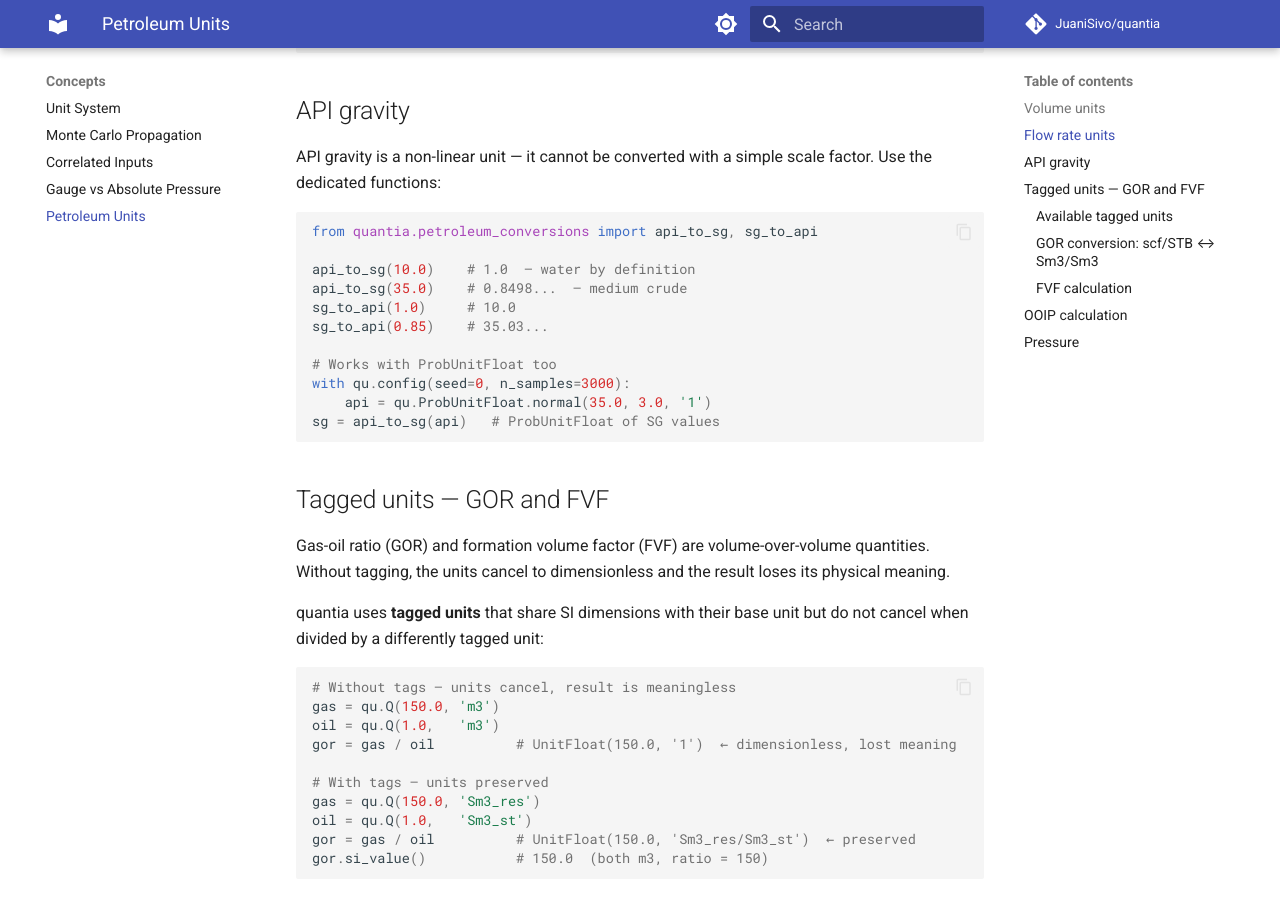
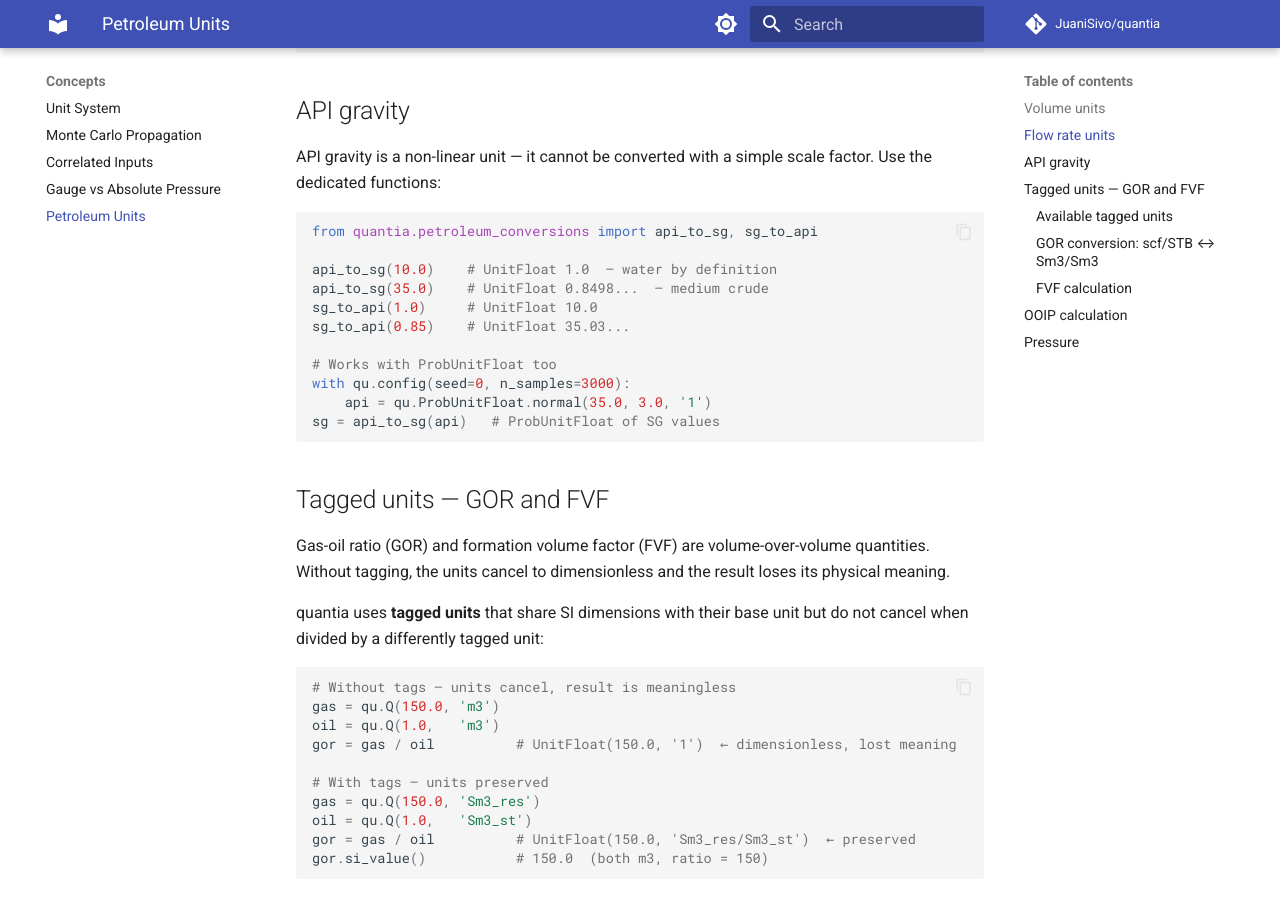
Before and after one commit to JuaniSivo/quantia, an MkDocs documentation site: the page built from docs/concepts/petroleum.md, in a window 1280 px wide and 900 px high, scrolled down 811 px. Built offline with MkDocs 1.6.1 and Material for MkDocs 9.7.7, drawn with Linux system fonts in a browser that asks for light colours; comment, search, counter and statistics services are not loaded.

Commit message:
fix(docs): Fix documentation

````diff
--- a/docs/concepts/petroleum.md
+++ b/docs/concepts/petroleum.md
@@ -37,10 +37,10 @@
 ```python
 from quantia.petroleum_conversions import api_to_sg, sg_to_api
 
-api_to_sg(10.0)    # 1.0  — water by definition
-api_to_sg(35.0)    # 0.8498...  — medium crude
-sg_to_api(1.0)     # 10.0
-sg_to_api(0.85)    # 35.03...
+api_to_sg(10.0)    # UnitFloat 1.0  — water by definition
+api_to_sg(35.0)    # UnitFloat 0.8498...  — medium crude
+sg_to_api(1.0)     # UnitFloat 10.0
+sg_to_api(0.85)    # UnitFloat 35.03...
 
 # Works with ProbUnitFloat too
 with qu.config(seed=0, n_samples=3000):
````
Also changed, not shown: docs/getting_started/tutorial.md (+1 -1 lines).
